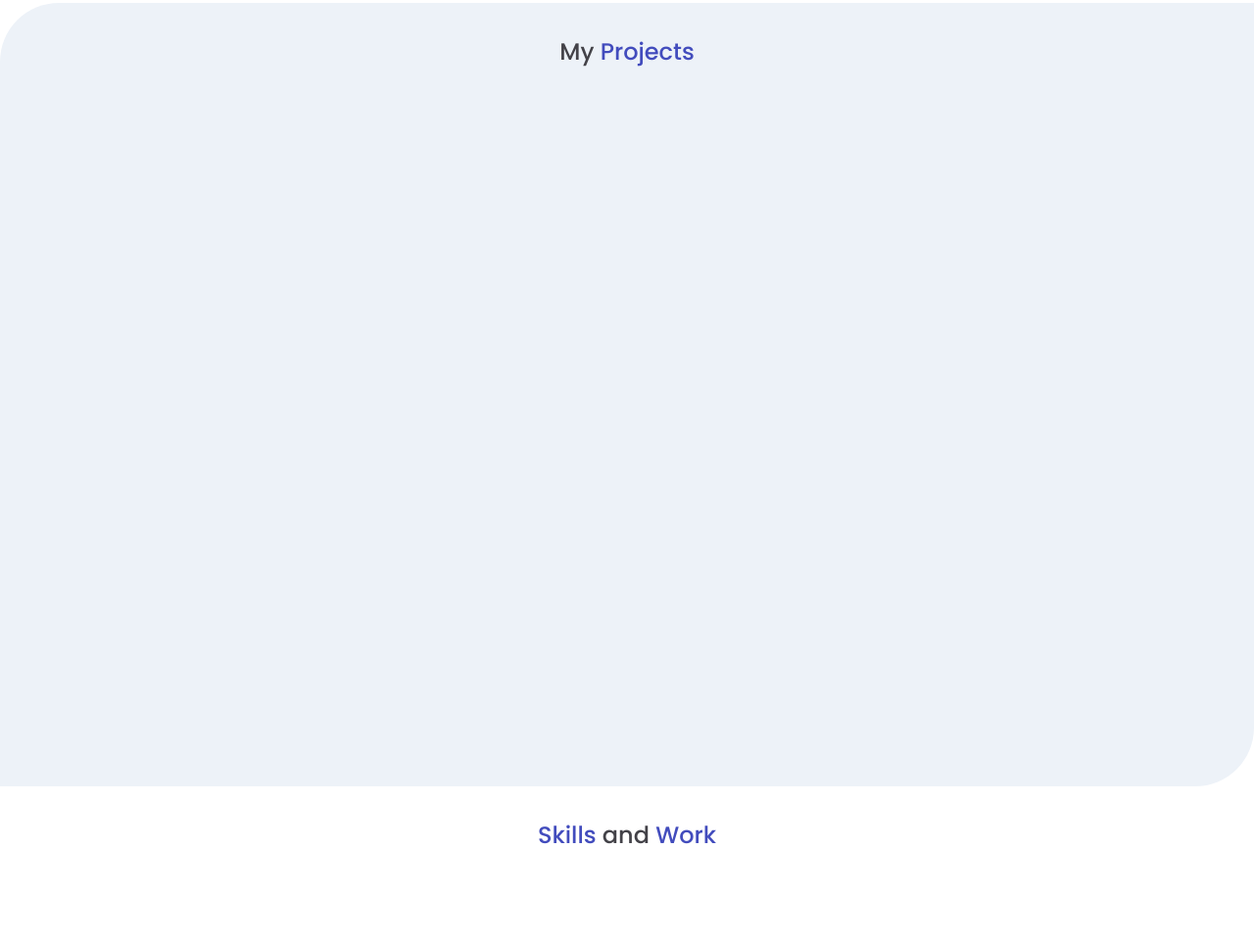
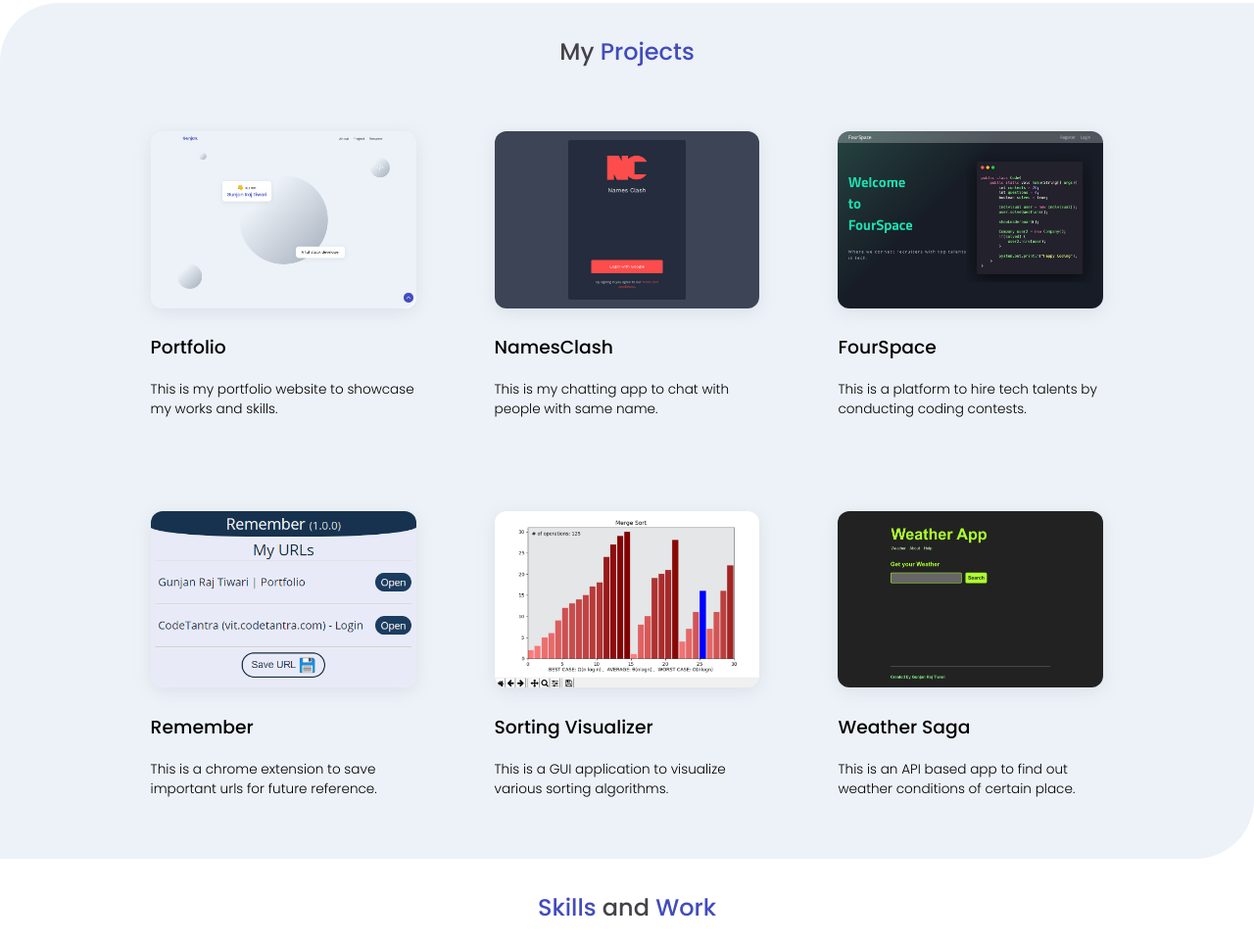
Before and after one commit to GunjanRajTiwari/My-portfolio, a plain HTML site: page index.html in a window 1280 px wide. Shown: the part 1597-2560 px from the top of the page at 98% size. Drawn offline with Linux system fonts and the light colour scheme.

Commit message:
projects added

```diff
--- a/css/index.css
+++ b/css/index.css
@@ -98,7 +98,7 @@ nav {
   padding: 130px;
   border-radius: 50%;
   background: var(--metal);
-  background: linear-gradient(135deg, var(--light) 25%, var(--metal) 100%);
+  background: linear-gradient(135deg, var(--light) 20%, var(--metal) 100%);
   transition: all 0.4s ease;
 }
 
@@ -110,7 +110,7 @@ nav {
   width: 100px;
   border-radius: 50%;
   background: var(--metal);
-  background: linear-gradient(135deg, var(--light) 25%, var(--metal) 100%);
+  background: linear-gradient(135deg, var(--light) 20%, var(--metal) 100%);
 }
 
 .circle3 {
@@ -121,7 +121,7 @@ nav {
   width: 30px;
   border-radius: 50%;
   background: var(--metal);
-  background: linear-gradient(135deg, var(--light) 25%, var(--metal) 100%);
+  background: linear-gradient(135deg, var(--light) 20%, var(--metal) 100%);
 }
 
 .circle4 {
@@ -136,7 +136,7 @@ nav {
   color: var(--dark);
   border-radius: 50%;
   background: var(--metal);
-  background: linear-gradient(135deg, var(--light) 25%, var(--metal) 100%);
+  background: linear-gradient(135deg, var(--light) 20%, var(--metal) 100%);
   font-weight: 500;
   font-size: 1.2rem;
   color: var(--white);
@@ -201,14 +201,14 @@ nav {
   width: 40%;
   max-width: 360px;
   min-width: 200px;
-  margin: 1rem auto;
+  margin: 0.2rem auto 1rem;
   border-radius: 12px;
 }
 
 .about-text {
   font-size: 0.85rem;
   font-weight: 300;
-  width: 85%;
+  width: 90%;
   max-width: 360px;
   min-width: 230px;
   margin: 0.5rem auto;
@@ -220,10 +220,38 @@ nav {
 /******** Projects section ************/
 /**************************************/
 
-.project {
-  height: 100vh;
+.projects {
+  min-height: 100vh;
   border-radius: 60px 0 60px 0;
   background-color: var(--light);
+}
+
+.project-grid {
+  display: grid;
+  grid-template-columns: repeat(auto-fill, minmax(15rem, 1fr));
+  grid-gap: 5rem;
+  padding: 3rem 0;
+  max-width: 1080px;
+  margin: auto;
+}
+
+.project {
+  /* background-color: var(--metal); */
+}
+
+.project img {
+  width: 100%;
+  box-shadow: var(--shadow);
+  border-radius: 12px;
+}
+
+.project h3 {
+  font-weight: 500;
+}
+
+.project p {
+  font-size: 0.85rem;
+  font-weight: 300;
 }
 
 /************************************/
--- a/index.html
+++ b/index.html
@@ -58,8 +58,46 @@
   </section>
 
   <!-- Project Section  -->
-  <section id="project" class="project">
+  <section id="project" class="projects">
     <div class="title"><span>My </span>Projects</div>
+    <div class="project-grid">
+
+      <div class="project">
+        <img src="./assets/portfolio.png" alt="portfolio">
+        <h3 class="project-name">Portfolio</h3>
+        <p class="project-info">This is my portfolio website to showcase my works and skills.</p>
+      </div>
+
+      <div class="project">
+        <img src="./assets/namesclash.png" alt="portfolio">
+        <h3 class="project-name">NamesClash</h3>
+        <p class="project-info">This is my chatting app to chat with people with same name.</p>
+      </div>
+
+      <div class="project">
+        <img src="./assets/fourspace.png" alt="portfolio">
+        <h3 class="project-name">FourSpace</h3>
+        <p class="project-info">This is a platform to hire tech talents by conducting coding contests.</p>
+      </div>
+
+      <div class="project">
+        <img src="./assets/remember.PNG" alt="portfolio">
+        <h3 class="project-name">Remember</h3>
+        <p class="project-info">This is a chrome extension to save important urls for future reference.</p>
+      </div>
+
+      <div class="project">
+        <img src="./assets/sorting.png" alt="portfolio">
+        <h3 class="project-name">Sorting Visualizer</h3>
+        <p class="project-info">This is a GUI application to visualize various sorting algorithms.</p>
+      </div>
+
+      <div class="project">
+        <img src="./assets/weather.png" alt="portfolio">
+        <h3 class="project-name">Weather Saga</h3>
+        <p class="project-info">This is an API based app to find out weather conditions of certain place.</p>
+      </div>
+    </div>
   </section>
 
   <!-- Resume Section  -->
```
Also changed, not shown: assets/fourspace.png (added), assets/namesclash.png (added), assets/portfolio.png (added), assets/remember.PNG (added), assets/sorting.png (added), assets/weather.png (added).
